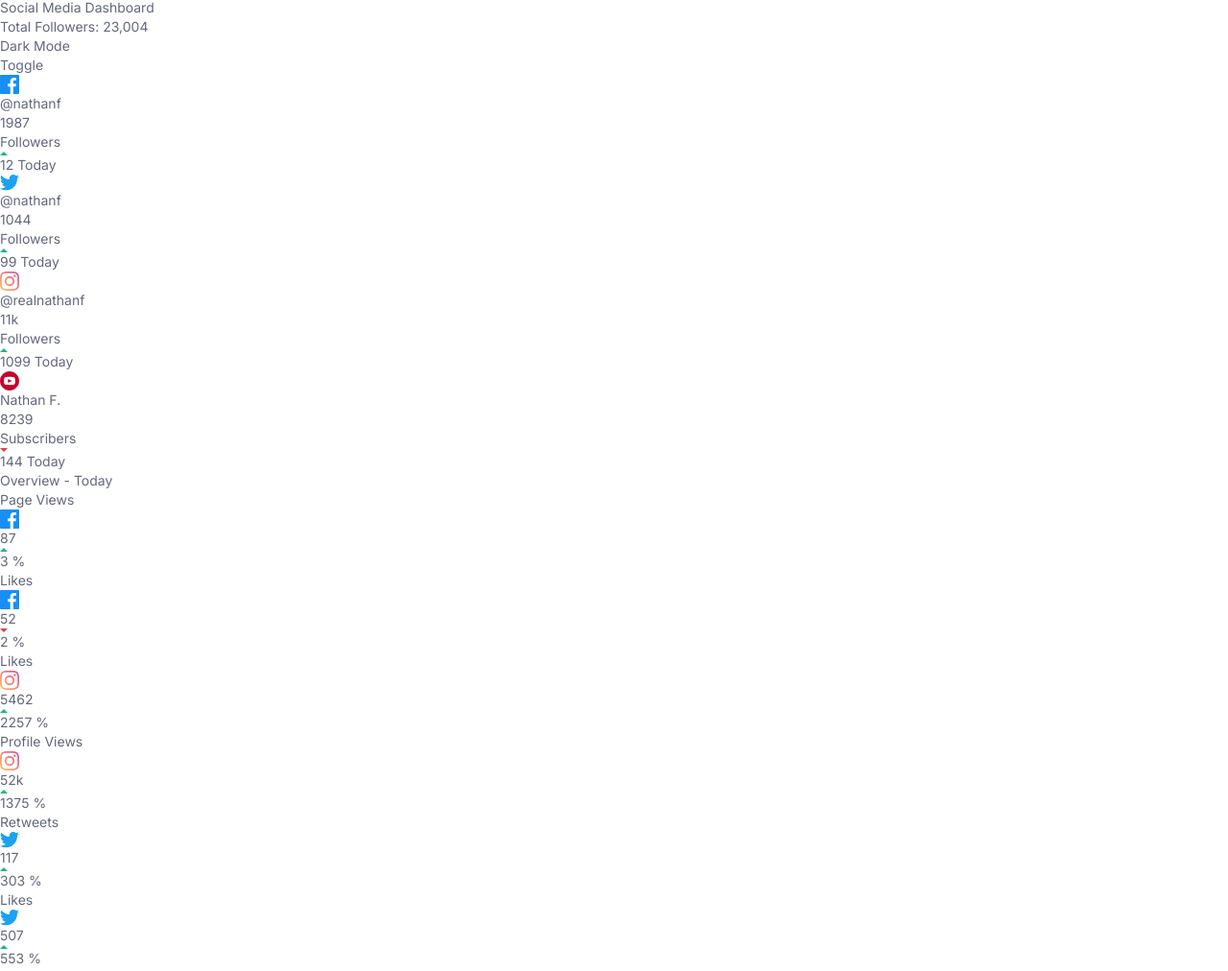
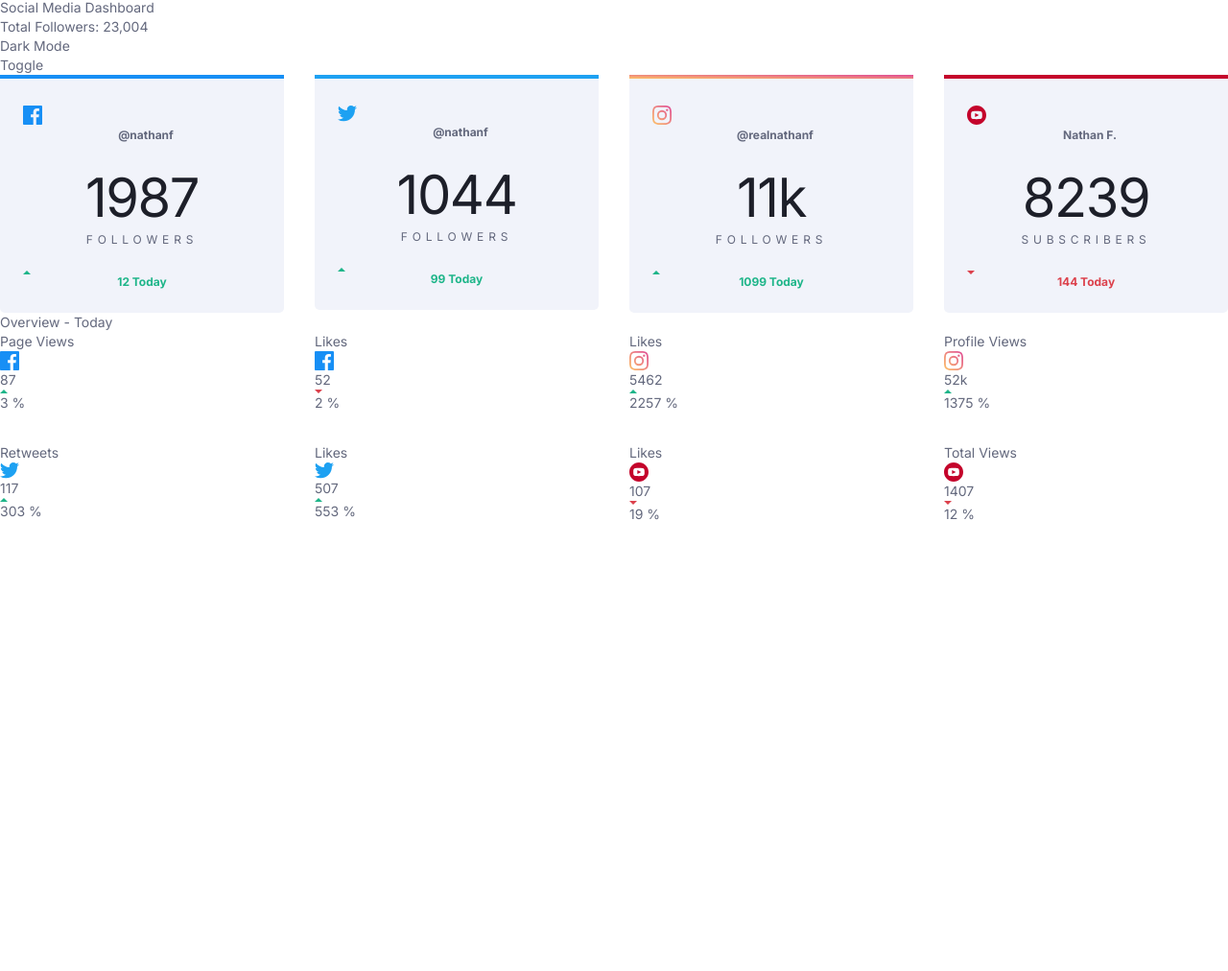
Before and after one commit to p1t1ch/fm-social-media-dashboard, a Gatsby site: page / in a window 1280 px wide. Shown: the part 2-1014 px from the top of the page at 96% size. After the commit the page ends 800 px from the top, so only its background shows below. Built offline with nearby package versions, Linux system fonts and the light colour scheme; Gatsby itself is replaced by a stand-in of ours.

Commit message:
start grids styling

```diff
--- a/src/components/AccountCard/index.tsx
+++ b/src/components/AccountCard/index.tsx
@@ -16,19 +16,34 @@ interface AccountCardProps extends React.HTMLProps<HTMLDivElement> {
 
 function AccountCard({ children, type, name, link, trends, className = '', ...props }: AccountCardProps) {
   return (
-    <article className={`${className}`} {...props}>
-      <a href={link} target="_blank" rel="nofollow noindex noreferrer">
-        <div>
+    <article className={`bg-light-blue-grayish-light rounded-card ${className}`} {...props}>
+      <a href={link} target="_blank" rel="nofollow noindex noreferrer" className="overflow-hidden">
+        <div
+          className={`h-1 ${
+            type === 'facebook'
+              ? 'bg-socials-facebook'
+              : type === 'twitter'
+              ? 'bg-socials-twitter'
+              : type === 'youtube'
+              ? 'bg-socials-youtube'
+              : 'bg-gradient-to-bl from-socials-instagram-start to-socials-instagram-end'
+          }`}
+        />
+        <div className="p-6 pt-7 text-center">
+          <div className="mb-7">
             {type === 'facebook' && <IconFacebook title="facebook" />}
             {type === 'twitter' && <IconTwitter title="twitter" />}
             {type === 'instagram' && <IconInstagram title="instagram" />}
             {type === 'youtube' && <IconYoutube title="youtube" />}
-          <span>{name}</span>
+            <span className="text-light-blue-grayish-dark text-xs font-bold ml-2">{name}</span>
           </div>
-        <div>{children}</div>
-        <div>{type === 'youtube' ? 'Subscribers' : 'Followers'}</div>
-        <div>
+          <div className="text-light-blue-dark text-large tracking-tight mb-2">{children}</div>
+          <div className="text-light-blue-grayish-dark text-xs uppercase tracking-widest mb-6">
+            {type === 'youtube' ? 'Subscribers' : 'Followers'}
+          </div>
+          <div className={`text-xs font-bold ${trends >= 0 ? 'text-primary-green' : 'text-primary-red'}`}>
             {trends >= 0 ? <IconUp title="plus" /> : <IconDown title="down" />} {Math.abs(trends)} Today
+          </div>
         </div>
       </a>
     </article>
--- a/src/components/Accounts/index.tsx
+++ /dev/null
@@ -1,17 +0,0 @@
-import React from 'react'
-
-interface AccountsProps extends React.HTMLProps<HTMLUListElement> {
-  children: React.ReactNode
-}
-
-function Accounts({ children, className = '', ...props }: AccountsProps) {
-  return (
-    <ul className={`${className}`} {...props}>
-      {React.Children.map(children, child => (
-        <li>{child}</li>
-      ))}
-    </ul>
-  )
-}
-
-export default Accounts
--- /dev/null
+++ b/src/components/Grid/index.tsx
@@ -0,0 +1,17 @@
+import React from 'react'
+
+interface GridProps extends React.HTMLProps<HTMLUListElement> {
+  children: React.ReactNode
+}
+
+function Grid({ children, className = '', ...props }: GridProps) {
+  return (
+    <ul className={`grid grid-cols-cards gap-8 ${className}`} {...props}>
+      {React.Children.map(children, child => (
+        <li>{child}</li>
+      ))}
+    </ul>
+  )
+}
+
+export default Grid
--- a/src/components/Overview/index.tsx
+++ /dev/null
@@ -1,17 +0,0 @@
-import React from 'react'
-
-interface OverviewProps extends React.HTMLProps<HTMLUListElement> {
-  children: React.ReactNode
-}
-
-function Overview({ children, className = '', ...props }: OverviewProps) {
-  return (
-    <ul className={`${className}`} {...props}>
-      {React.Children.map(children, child => (
-        <li>{child}</li>
-      ))}
-    </ul>
-  )
-}
-
-export default Overview
--- a/src/pages/index.tsx
+++ b/src/pages/index.tsx
@@ -1,8 +1,7 @@
 import React from 'react'
 import Seo from '@/components/Seo'
-import Accounts from '@/components/Accounts'
+import Grid from '@/components/Grid'
 import AccountCard from '@/components/AccountCard'
-import Overview from '@/components/Overview'
 import OverviewCard from '@/components/OverviewCard'
 
 function IndexPage() {
@@ -22,7 +21,7 @@ function IndexPage() {
       <main>
         <section>
           <h2 className="sr-only">Your accounts</h2>
-          <Accounts>
+          <Grid>
             <AccountCard type="facebook" name="@nathanf" link="https://www.facebook.com" trends={12}>
               1987
             </AccountCard>
@@ -35,11 +34,11 @@ function IndexPage() {
             <AccountCard type="youtube" name="Nathan F." link="https://www.youtube.com" trends={-144}>
               8239
             </AccountCard>
-          </Accounts>
+          </Grid>
         </section>
         <section>
           <h2>Overview - Today</h2>
-          <Overview>
+          <Grid>
             <OverviewCard type="facebook" name="Page Views" trends={3}>
               87
             </OverviewCard>
@@ -64,7 +63,7 @@ function IndexPage() {
             <OverviewCard type="youtube" name="Total Views" trends={-12}>
               1407
             </OverviewCard>
-          </Overview>
+          </Grid>
         </section>
       </main>
     </div>
--- a/tailwind.config.js
+++ b/tailwind.config.js
@@ -36,6 +36,18 @@ module.exports = {
       fontFamily: {
         sans: ['Inter', ...defaultTheme.fontFamily.sans],
       },
+      letterSpacing: {
+        widest: '.4em',
+      },
+      fontSize: {
+        large: ['3.5rem', 1],
+      },
+      borderRadius: {
+        card: '.3125rem',
+      },
+      gridTemplateColumns: {
+        cards: 'repeat(auto-fill, minmax(16rem, 1fr))',
+      },
     },
   },
 }
```
Lines whose indentation alone changed are shown as unchanged.
